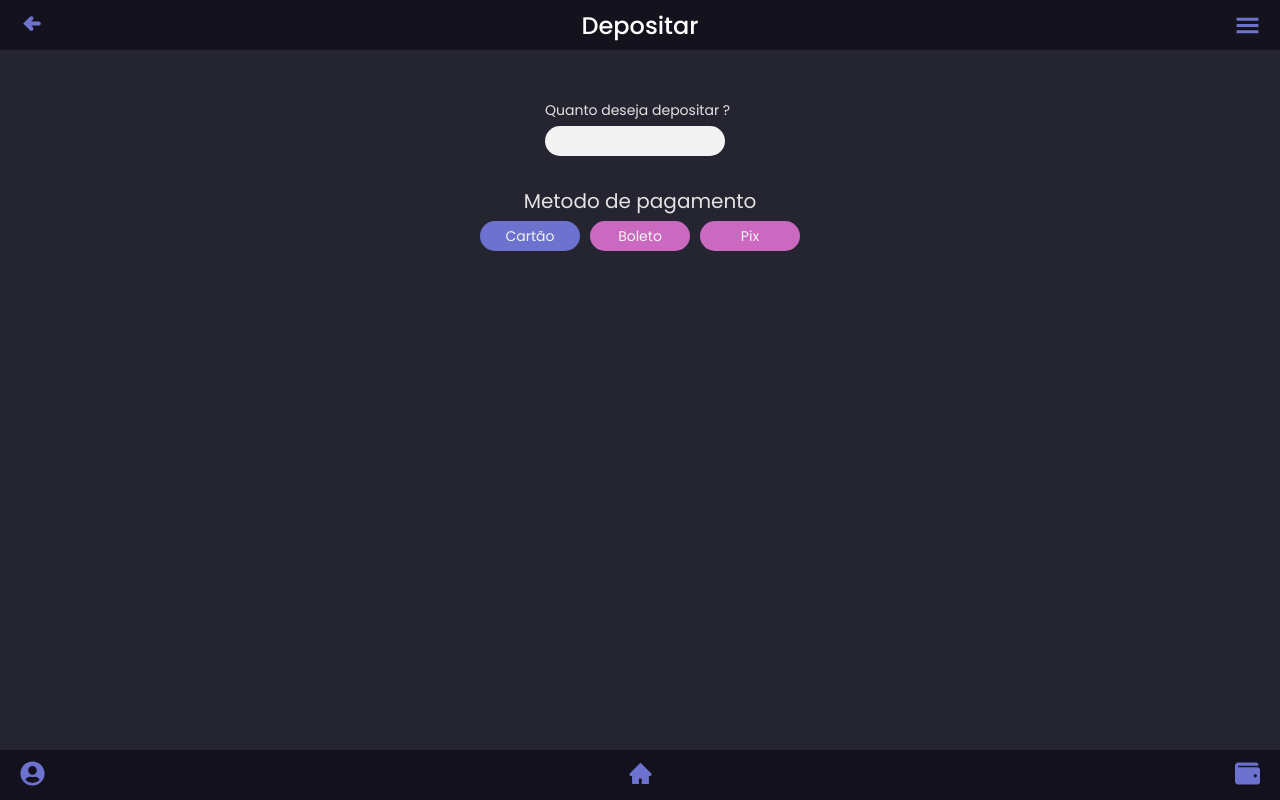
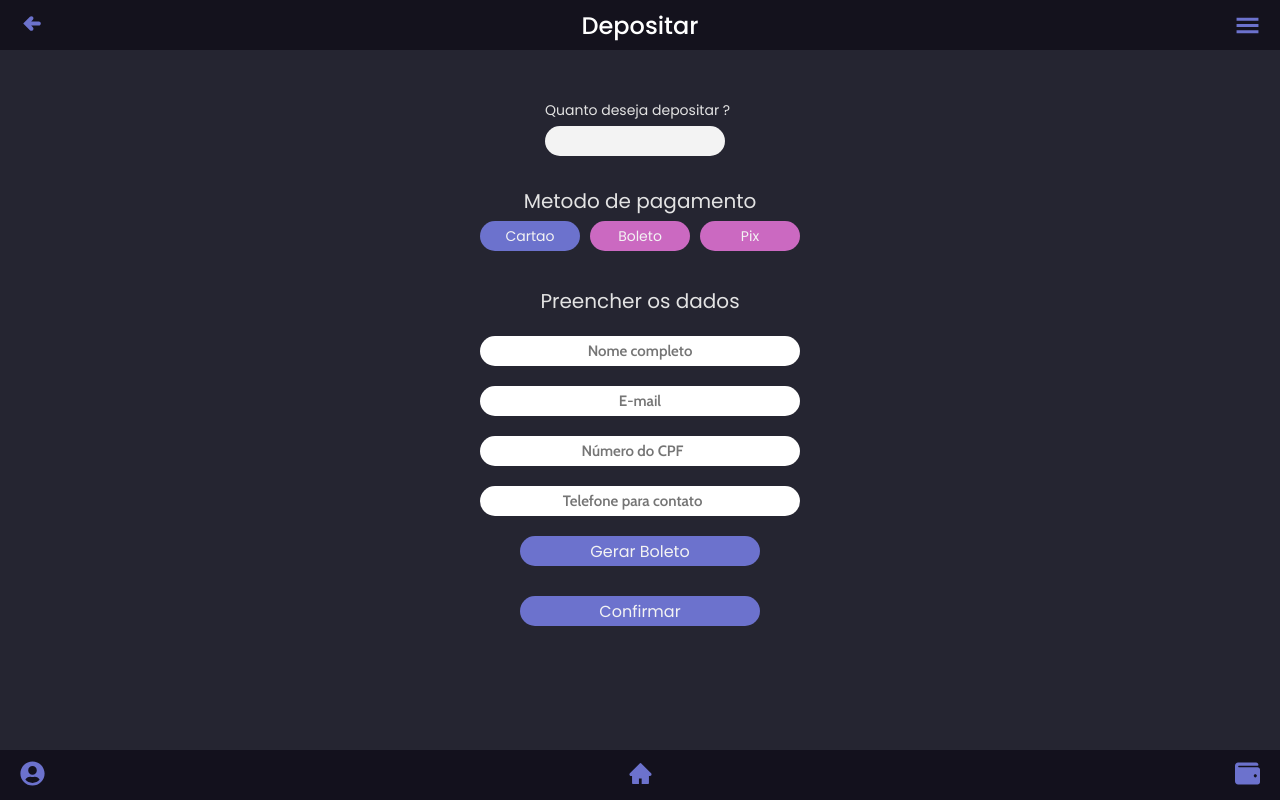
Before and after one commit to AdelinoJnr/currency-wallet, a React (Create React App) app: page /depositar in a window 1280 px wide. Both pictures are taken after a click on the button "Boleto". Built offline with nearby package versions, Linux system fonts and the light colour scheme; no server answers.

Commit message:
[feat: dados de pagamento boleto]

```diff
--- /dev/null
+++ b/src/components/FormBoleto/index.jsx
@@ -0,0 +1,27 @@
+import React from 'react';
+import { Link } from 'react-router-dom';
+
+import { currencyActivity } from '../../utils/functions';
+
+import './style.css';
+
+function FormBoleto({ value }) {
+  return (
+    <form className="form-deposit">
+      <h4 className="title-3">Preencher os dados</h4>
+      <input className="inputs-deposit" type="text" name="titular" placeholder="Nome completo" />
+      <input className="inputs-deposit" type="email" name="email" placeholder="E-mail" />
+      <input className="inputs-deposit" type="number" name="cpf" placeholder="Número do CPF" />
+      <input className="inputs-deposit" type="number" name="telefone" placeholder="Telefone para contato" />
+      <div>
+        <Link className="content-btn-boleto" to="/">
+          <button className="btn-acao btn-deposit" onClick={() => currencyActivity(value, 'adicionar')} type="button">
+            Gerar Boleto
+          </button>
+        </Link>
+      </div>
+    </form>
+  );
+}
+
+export default FormBoleto;
--- /dev/null
+++ b/src/components/FormBoleto/style.css
@@ -0,0 +1,6 @@
+/* FormBoleto */
+.content-btn-boleto {
+  width: 240px;
+  margin: 0 auto;
+  align-self: center;
+}
--- a/src/components/FormDeposito/index.jsx
+++ b/src/components/FormDeposito/index.jsx
@@ -1,4 +1,6 @@
 import React from 'react';
+import { Link } from 'react-router-dom';
+import { currencyActivity } from '../../utils/functions';
 
 import './style.css';
 
@@ -15,6 +17,13 @@ function FormDeposit({ value }) {
       <select name="parcela">
         <option value="1x">{`1x - R$ ${value}`}</option>
       </select>
+      <div className="link-deposit">
+        <Link to="/">
+          <button className="btn-acao btn-deposit" onClick={() => currencyActivity(value, 'adicionar')} type="button">
+            Confirmar
+          </button>
+        </Link>
+      </div>
     </form>
   );
 }
--- a/src/pages/Deposit.jsx
+++ b/src/pages/Deposit.jsx
@@ -4,11 +4,21 @@ import { Link } from 'react-router-dom';
 import HeaderBack from '../components/HeaderBack';
 import Footer from '../components/Footer';
 import FormDeposit from '../components/FormDeposito';
+import FormBoleto from '../components/FormBoleto';
 
 import { currencyActivity } from '../utils/functions';
 
 function Deposit() {
   const [valueDeposit, setValueDeposit] = useState('');
+  const [metodoPagement, setMetodoPagament] = useState('');
+
+  const handleClick = ({ target: { innerHTML } }) => setMetodoPagament(innerHTML);
+
+  const renderForm = () => {
+    if (metodoPagement === 'Cartao') return <FormDeposit value={valueDeposit} />;
+    if (metodoPagement === 'Boleto') return <FormBoleto value={valueDeposit} />;
+    return <p>Ola</p>;
+  };
 
   return (
     <>
@@ -20,12 +30,12 @@ function Deposit() {
         </div>
         <div className="content-metodo-pagament">
           <h3 className="title-3">Metodo de pagamento</h3>
-          <button className="btn-cartao" type="button">Cartão</button>
-          <button className="btn-boleto" type="button">Boleto</button>
-          <button className="btn-pix" type="button">Pix</button>
+          <button onClick={handleClick} className="btn-cartao" type="button">Cartao</button>
+          <button onClick={handleClick} className="btn-boleto" type="button">Boleto</button>
+          <button onClick={handleClick} className="btn-pix" type="button">Pix</button>
         </div>
-        {valueDeposit !== '' && <FormDeposit value={valueDeposit} />}
-        {valueDeposit !== '' && (
+        {renderForm()}
+        {metodoPagement !== '' && (
           <div className="link-deposit">
             <Link to="/">
               <button className="btn-acao btn-deposit" onClick={() => currencyActivity(valueDeposit, 'adicionar')} type="button">
--- a/src/styles/global.css
+++ b/src/styles/global.css
@@ -77,4 +77,7 @@ a {
 
 input {
   color: #252531;
+  font-size: 1.5em;
+  font-weight: 600;
+  font-family: Cabin;
 }
```
